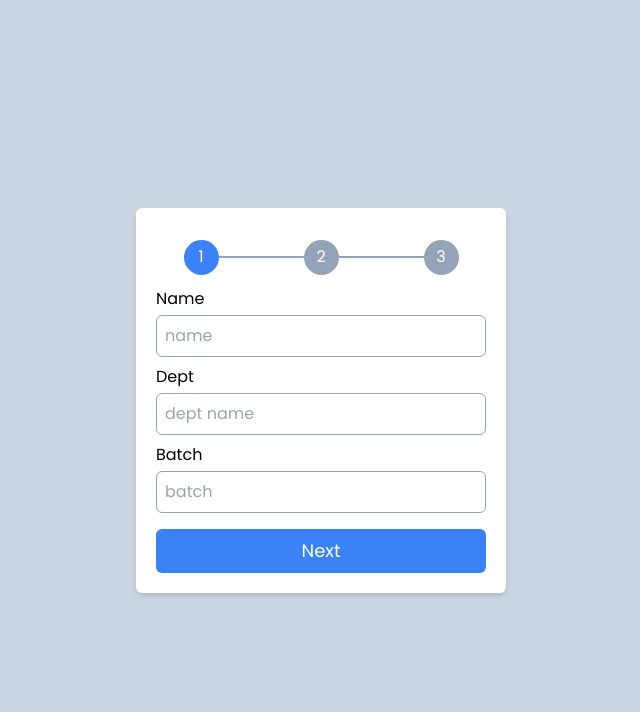
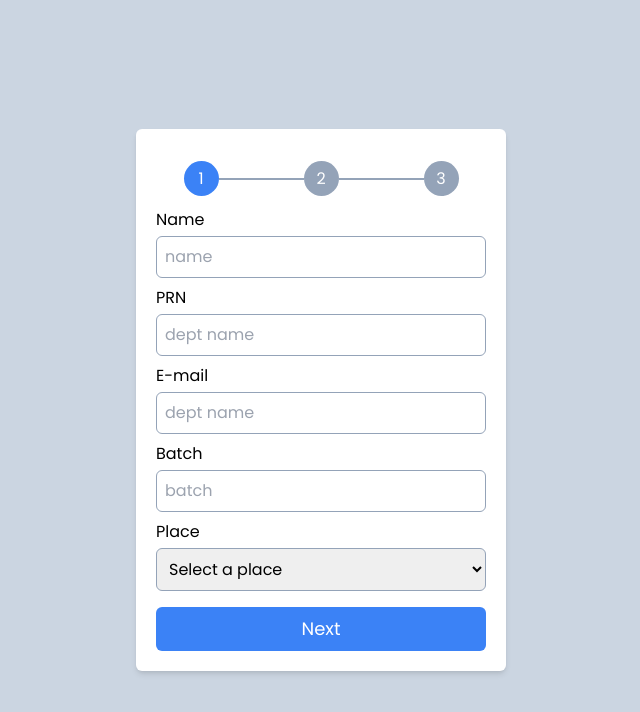
Before and after one commit to pratapshingane18/HackathonA4, a React (Create React App) app in the folder client/elective/: page /optionform in a window 1280 px wide. Shown: the top 712 px of the page, without its empty margins (319-959 px from the left). Built offline with nearby package versions, Linux system fonts and the light colour scheme; no server answers.

Commit message:
Form layer 1 updated

```diff
--- a/client/elective/src/components/OptionForm.js
+++ b/client/elective/src/components/OptionForm.js
@@ -58,7 +58,7 @@ function OptionForm() {
             </>)
           }
         </div>
-        {
+        {/* {
           formNo === 1 && <div>
             <div className='flex flex-col mb-2'>
               <label htmlFor="name">Name</label>
@@ -82,7 +82,90 @@ function OptionForm() {
               <button onClick={next} className='px-3 py-2 text-lg rounded-md w-full text-white bg-blue-500'>Next</button>
             </div>
           </div>
-        }
+        } */}
+
+
+{
+  formNo === 1 && (
+    <div>
+      <div className='flex flex-col mb-2'>
+        <label htmlFor="name">Name</label>
+        <input
+          value={state.name}
+          onChange={inputHandle}
+          className='p-2 border border-slate-400 mt-1 outline-0 focus:border-blue-500 rounded-md'
+          type="text"
+          name='name'
+          placeholder='name'
+          id='name'
+        />
+      </div>
+      <div className='flex flex-col mb-2'>
+        <label htmlFor="dept">PRN</label>
+        <input
+          value={state.dept}
+          onChange={inputHandle}
+          className='p-2 border border-slate-400 mt-1 outline-0 focus:border-blue-500 rounded-md'
+          type="text"
+          name='dept'
+          placeholder='dept name'
+          id='dept'
+        />
+      </div>
+
+      <div className='flex flex-col mb-2'>
+        <label htmlFor="dept">E-mail</label>
+        <input
+          value={state.dept}
+          onChange={inputHandle}
+          className='p-2 border border-slate-400 mt-1 outline-0 focus:border-blue-500 rounded-md'
+          type="text"
+          name='dept'
+          placeholder='dept name'
+          id='dept'
+        />
+      </div>
+
+
+      <div className='flex flex-col mb-2'>
+        <label htmlFor="batch">Batch</label>
+        <input
+          value={state.batch}
+          onChange={inputHandle}
+          className='p-2 border border-slate-400 mt-1 outline-0 focus:border-blue-500 rounded-md'
+          type="number"
+          name='batch'
+          placeholder='batch'
+        />
+      </div>
+      <div className='flex flex-col mb-2'>
+        <label htmlFor="place">Place</label>
+        <select
+          value={state.place}
+          onChange={inputHandle}
+          className='p-2 border border-slate-400 mt-1 outline-0 focus:border-blue-500 rounded-md'
+          name='place'
+          id='place'
+        >
+          <option value="">Select a place</option>
+          <option value="mumbai">Mumbai</option>
+          <option value="delhi">Delhi</option>
+          <option value="bangalore">Bangalore</option>
+        </select>
+      </div>
+      <div className='mt-4 flex justify-center items-center'>
+        <button
+          onClick={next}
+          className='px-3 py-2 text-lg rounded-md w-full text-white bg-blue-500'
+        >
+          Next
+        </button>
+      </div>
+    </div>
+  )
+}
+
+
 
         {
           formNo === 2 && <div>
```
